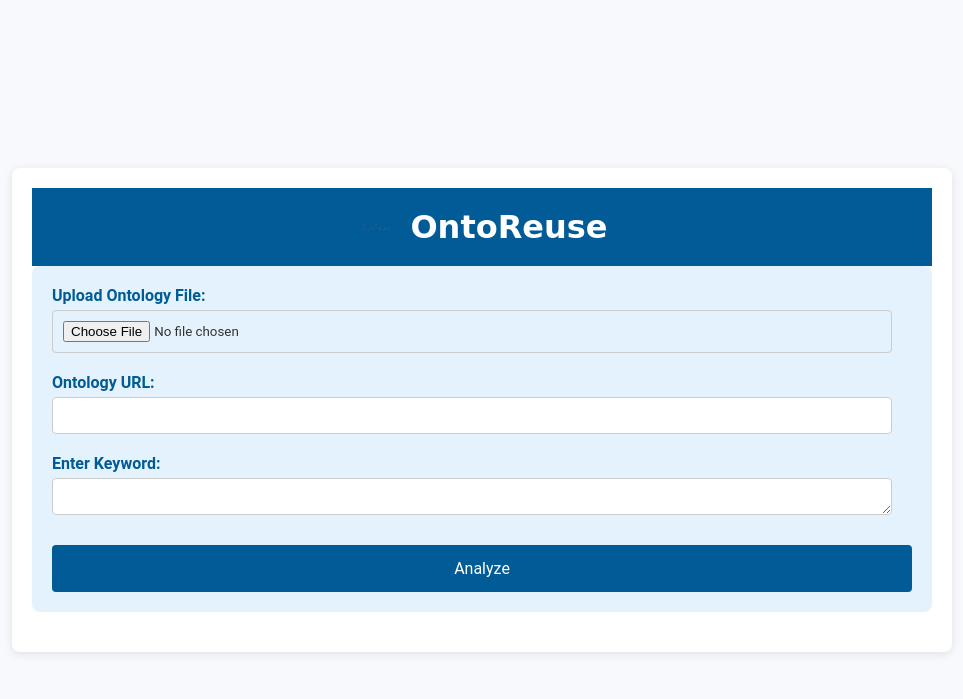
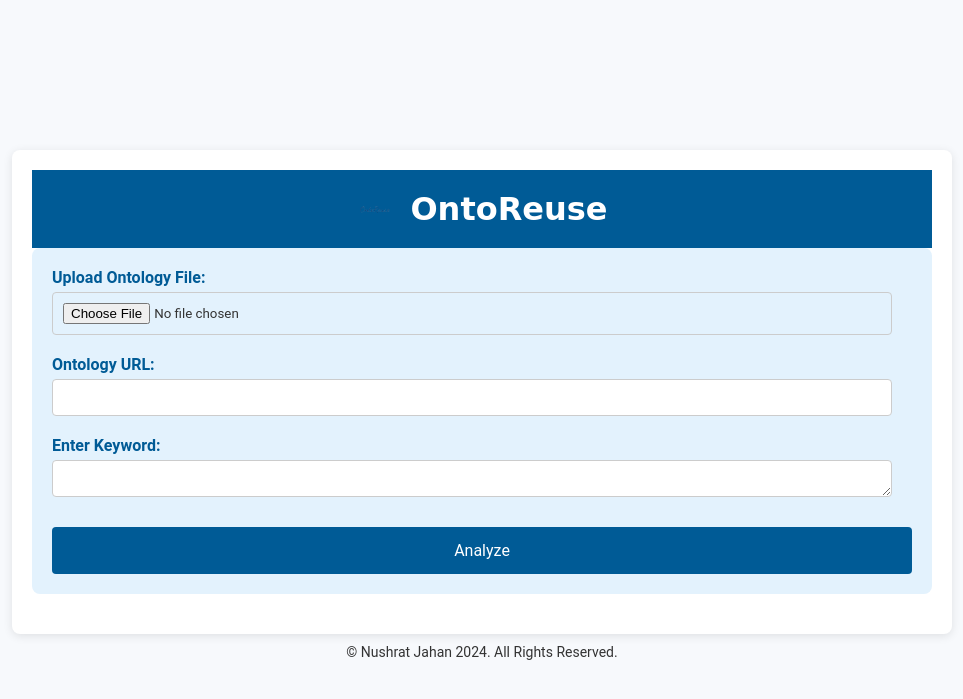
Before and after one commit to Nushrat-Jahan/OntoReuse, a Flask app: page / in a window 1280 px wide. Shown: the top 699 px of the page, without its empty margins (158-1121 px from the left). Run offline with Flask 3, Linux system fonts and the light colour scheme; parts of the project's set-up code (start-up, migrations or seed data) failed here and were passed over.

Commit message:
Updated code

```diff
--- a/templates/index.html
+++ b/templates/index.html
@@ -217,5 +217,8 @@
             </div>
         </div>
     </div>
+	<footer style="text-align: center; padding: 10px; font-size: 14px;">
+        © Nushrat Jahan 2024. All Rights Reserved.
+    </footer>
 </body>
 </html>
--- a/templates/result.html
+++ b/templates/result.html
@@ -92,5 +92,8 @@
     {% else %}
     <p>No FAIRness results available.</p>
     {% endif %}
+<footer style="text-align: center; padding: 10px; font-size: 14px;">
+        © Nushrat Jahan 2024. All Rights Reserved.
+    </footer>
 </body>
 </html>
```
Also changed, not shown: 1 other file.
